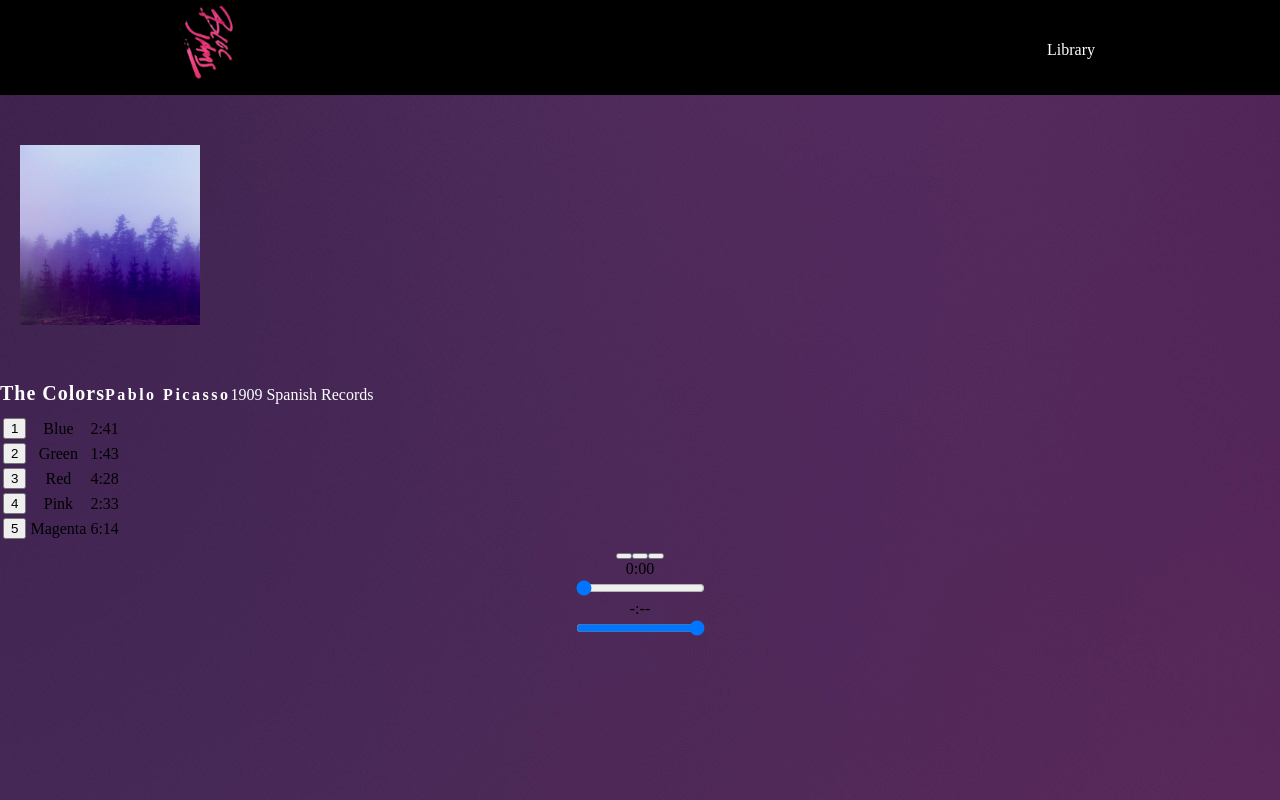
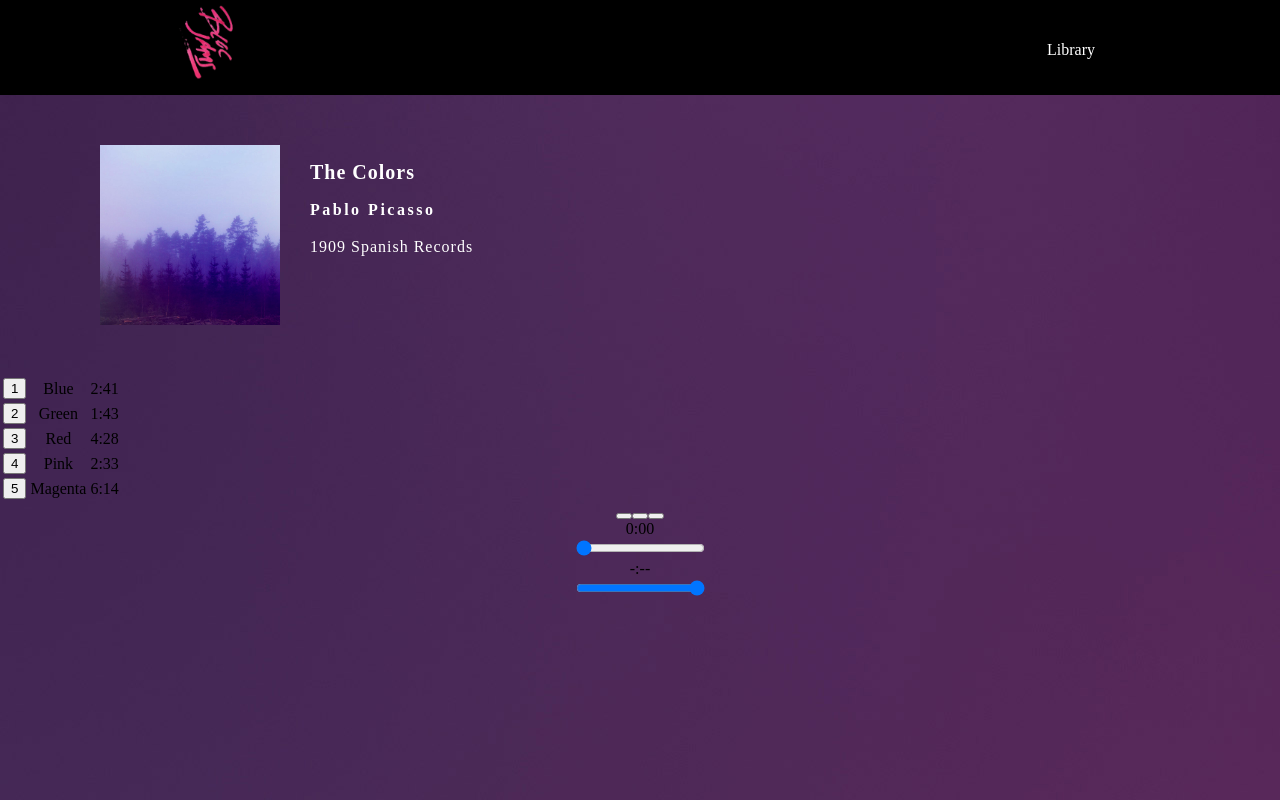
Before and after one commit to mcbeauregard/bloc-jams-react, a React (Create React App) app: page /album/the-colors in a window 1280 px wide. Built offline with nearby package versions, Linux system fonts and the light colour scheme; some icons are missing.

Commit message:
PlayerBar in progess

```diff
--- a/src/App.css
+++ b/src/App.css
@@ -21,6 +21,9 @@ h1 {
   color: white;
 }
 
+body {
+  font-family: 'Avenir Next';
+}
 /*  Title */
 
 .App-title {
--- a/src/components/PlayerBar.css
+++ b/src/components/PlayerBar.css
@@ -6,34 +6,40 @@ body {
   background-image: url(/assets/images/blurred_backgrounds/blur_bg_3.jpg);
 }
 
-#album-info img {
+/* album info */
+
+#album-info {
   display: table;
 }
 
 #album-info img {
   width: 180px;
-  display: table-cell;
-  padding: 50px 50px 50px 20px;
+  display: block;
+  float: left;
+  padding: 50px 30px 50px 100px;
 }
 
 .album-details {
-  display: table-cell;
   text-align: left;
+  float: right;
+  padding: 75px 50px 50px 0px;
+  letter-spacing: 1px;
+  line-height: 0.3em;
 }
 
 .album-details #album-title {
   font-size: 1.25rem;
-  display: table-cell;
+  display: block;
 }
 
 .album-details .artist {
   font-size: 1rem;
-  display: table-cell;
+  display: block;
   color: white;
 }
 
 .album-details #release-info {
   font-size: 1rem;
-  display: table-cell;
+  display: block;
   color: white;
 }
```
